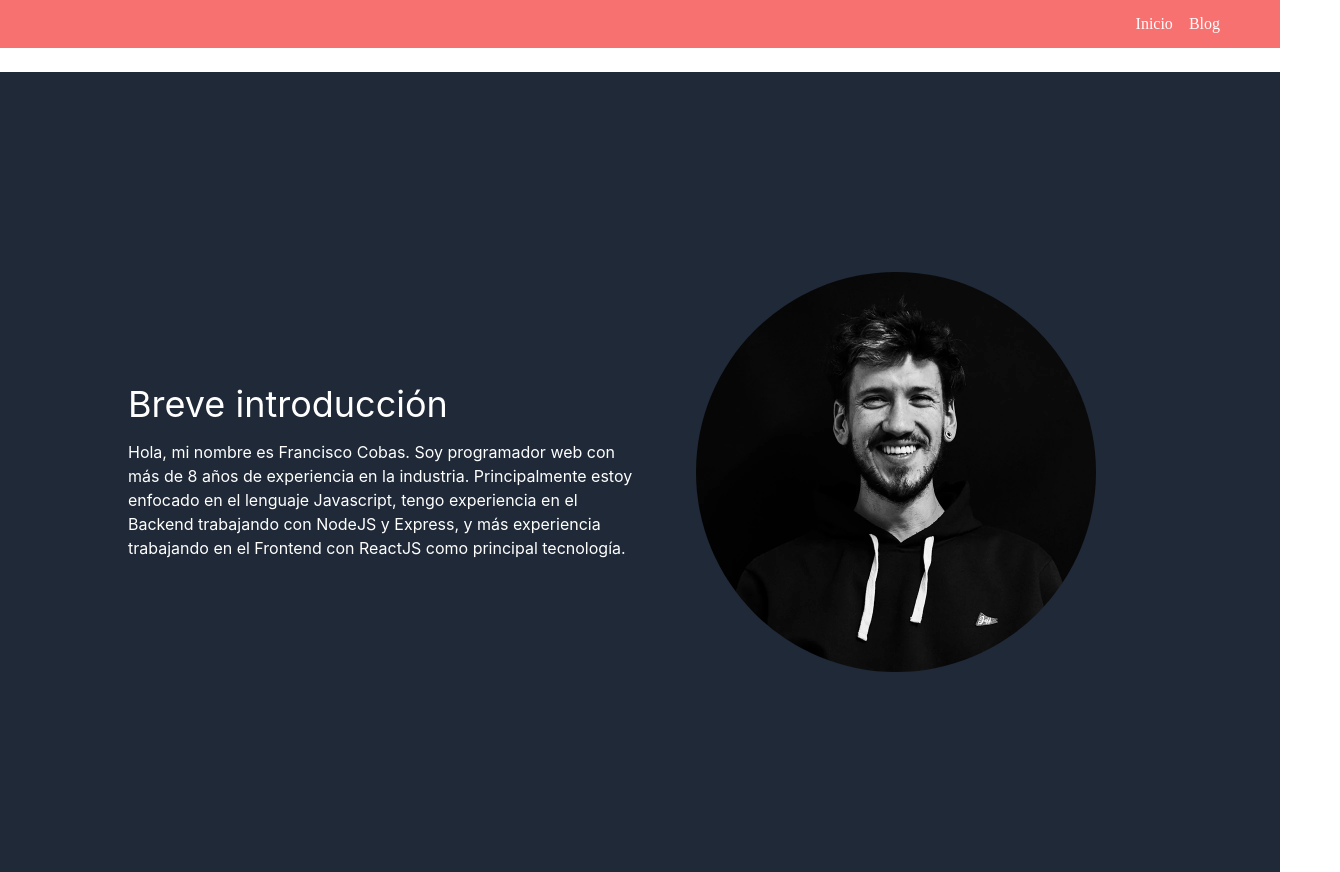
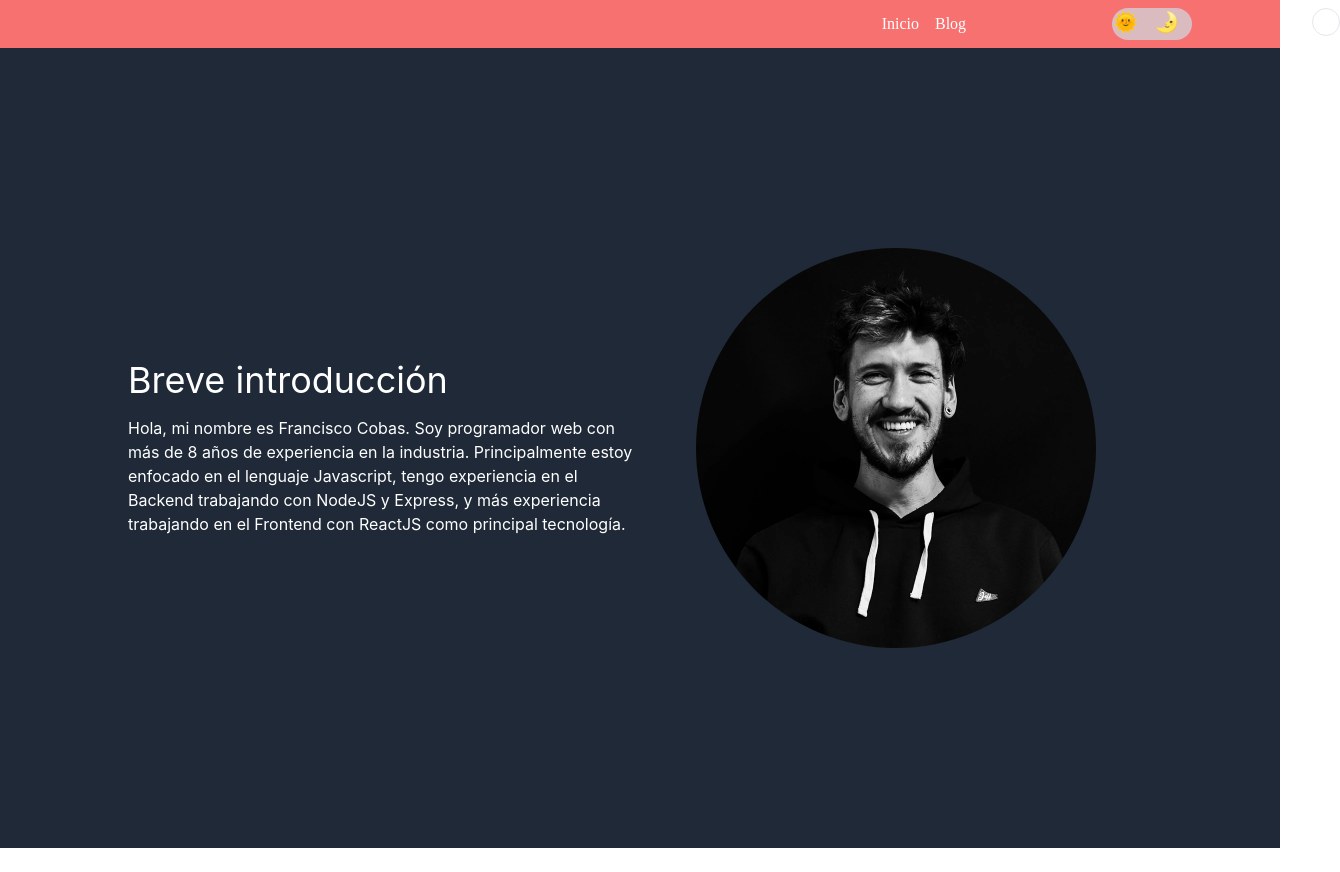
Before and after one commit to franciscocobas/franciscocobasdev, a Next.js app: page / in a window 1280 px wide. Shown: the whole page, 1340 px wide, since content can reach past the window. After the commit the page ends 848 px from the top, so only its background shows below. Built offline with nearby package versions, Linux system fonts and the light colour scheme; a web font is replaced by a local one.

Commit message:
Improves to my page

```diff
--- a/package.json
+++ b/package.json
@@ -12,7 +12,8 @@
     "postcss-flexbugs-fixes": "^5.0.2",
     "postcss-preset-env": "^6.7.0",
     "react": "17.0.1",
-    "react-dom": "17.0.1"
+    "react-dom": "17.0.1",
+    "react-hook-form": "^7.3.3"
   },
   "devDependencies": {
     "@types/node": "^14.14.35",
--- a/src/components/Header.tsx
+++ b/src/components/Header.tsx
@@ -1,14 +1,26 @@
 const Header = () => {
   return (
-    <div>
-      <nav className='bg-gray-800 dark:bg-red-400 text-white font-body'>
-        <ul className='flex flex-row justify-end mx-5 py-3'>
-          <li className='mr-2'>Inicio</li>
-          <li className='mr-10 ml-2'>Blog</li>
-        </ul>
-      </nav>
-      <button className='bg-transparent'></button>
-    </div>
+    <nav className='dark:bg-red-400 text-white font-body flex items-center'>
+      <ul className='flex flex-row justify-end mx-5 py-3 flex-grow'>
+        <li className='mr-2'>Inicio</li>
+        <li className='mr-10 ml-2'>Blog</li>
+      </ul>
+      <div className='flex justify-end pr-5 relative'>
+        <div id='icons-container' className='flex'>
+          <div className='ml-3 mr-2'>
+            <span className='text-xl'>🌞</span>
+          </div>
+          <div className='ml-2 mr-2'>
+            <span className='text-xl'>🌛</span>
+          </div>
+        </div>
+        <button
+          id='dark-light-btn'
+          className='mr-10 rounded-full w-20 h-8 dark:bg-gray-300 dark:bg-opacity-75'
+        ></button>
+        <div id='ball' className='rounded-full w-7 h-7 border'></div>
+      </div>
+    </nav>
   );
 };
 
--- a/src/pages/index.tsx
+++ b/src/pages/index.tsx
@@ -12,6 +12,7 @@ export const getStaticProps: GetStaticProps = async ({ locale }) => {
             I ❤️ Javascript. My recent projects were develop using ReactJS and Typescript, also I have experience in the backend with
             NodeJS and Express.
             `,
+          message: 'For a better experience',
         },
       }
     : {
@@ -22,6 +23,9 @@ export const getStaticProps: GetStaticProps = async ({ locale }) => {
             Principalmente estoy enfocado en el lenguaje Javascript, tengo experiencia en el Backend trabajando con NodeJS y Express,
             y más experiencia trabajando en el Frontend con ReactJS como principal tecnología.
           `,
+          message:
+            'Para una experiencia más entretenida, podés escribir tu nombre en el siguiente campo de texto:',
+          messageAux: 'Disclaimer: No se guardará ningún dato.',
         },
       };
 };
--- a/styles/globals.css
+++ b/styles/globals.css
@@ -23,3 +23,12 @@ a {
   font-family: 'NotoSans';
   src: url('/fonts/NotoSansJP-Regular.otf');
 }
+#icons-container {
+  position: relative;
+  top: 0;
+  left: 4.7rem;
+}
+#ball {
+  position: relative;
+  left: 5rem;
+}
```
Also changed, not shown: 1 other file (tests, documents, lock files or other folders).
